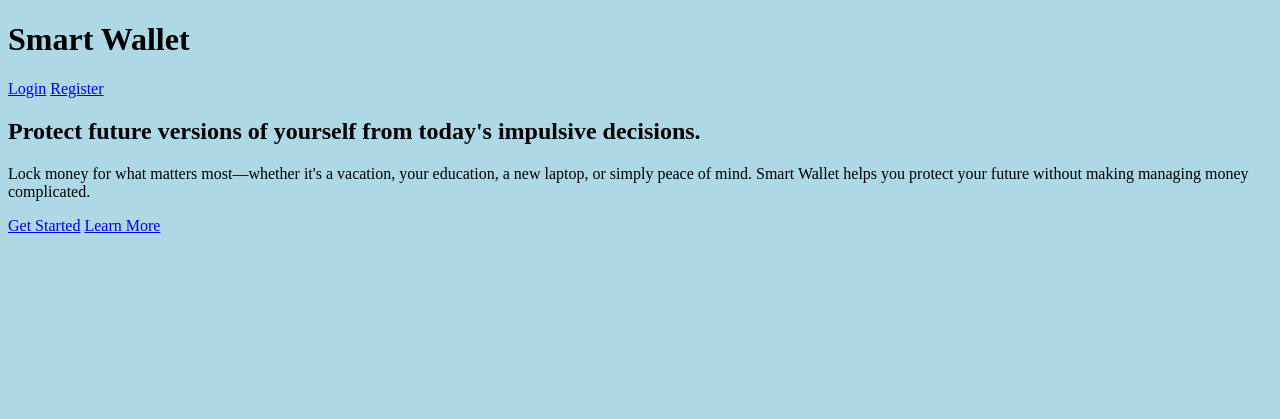
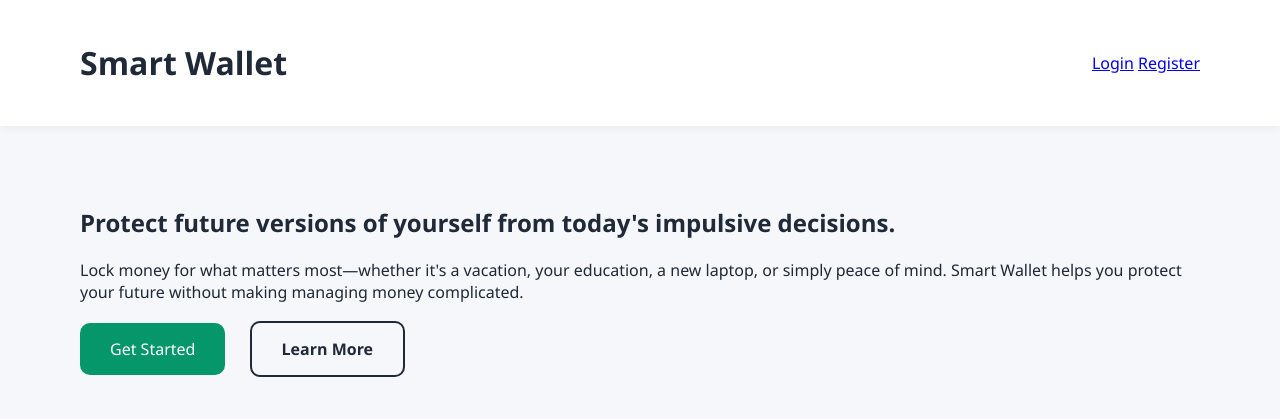
Before and after one commit to shubhangipathania9-cys/Behavioral_Financial_Wallet, a Flask app: page / in a window 1280 px wide. Shown: the top 419 px of the page. Run offline with Flask 3, Linux system fonts and the light colour scheme.

Commit message:
Implemented base UI styling for Smart Wallet landing page

```diff
--- a/static/css/style.css
+++ b/static/css/style.css
@@ -1,3 +1,59 @@
+/* ===========================
+   SMART WALLET - GLOBAL STYLE
+=========================== */
+
 body {
-  background-color: lightblue;
+  margin: 0;
+  padding: 0;
+
+  font-family: "Segoe UI", Tahoma, Geneva, Verdana, sans-serif;
+
+  background-color: #f5f7fa;
+
+  color: #1f2937;
 }
+header {
+  display: flex;
+
+  justify-content: space-between;
+
+  align-items: center;
+
+  padding: 20px 80px;
+
+  background-color: white;
+
+  box-shadow: 0px 2px 10px rgba(0, 0, 0, 0.05);
+}
+.btn-primary {
+  background-color: #059669;
+
+  color: white;
+
+  text-decoration: none;
+
+  padding: 15px 30px;
+
+  border-radius: 10px;
+}
+.btn-secondary {
+  color: #1f2937;
+
+  text-decoration: none;
+
+  border: 2px solid #1f2937;
+
+  padding: 15px 30px;
+
+  border-radius: 10px;
+
+  margin-left: 20px;
+
+  font-weight: 600;
+}
+main {
+  padding: 60px 80px;
+}
+main p {
+  margin-bottom: 35px;
+}
--- a/templates/index.html
+++ b/templates/index.html
@@ -30,9 +30,9 @@
           you protect your future without making managing money complicated.
         </p>
 
-        <a href="/register">Get Started</a>
+        <a href="/register" class="btn-primary">Get Started</a>
 
-        <a href="#">Learn More</a>
+        <a href="#" class="btn-secondary">Learn More</a>
       </section>
     </main>
     <footer></footer>
```
Also changed, not shown: docs/engineering-journal/003-improving-the-landingpage-UI.md (added).
